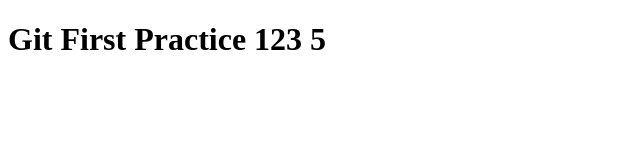
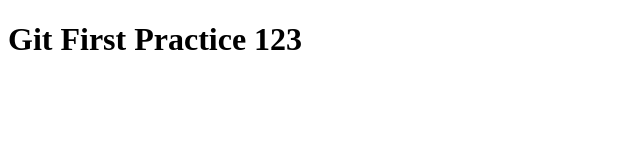
Before and after one commit to nathakamon/Practice, a plain HTML site: page index.html in a window 1280 px wide. Shown: the full height of the page, 0-640 px from the left. Drawn offline with Linux system fonts and the light colour scheme.

Commit message:
Update delete number 5

```diff
--- a/index.html
+++ b/index.html
@@ -6,6 +6,6 @@
     <title>Document</title>
 </head>
 <body>
-    <h1> Git First Practice  123 5 </h1>
+    <h1> Git First Practice  123 </h1>
 </body>
 </html>
```
